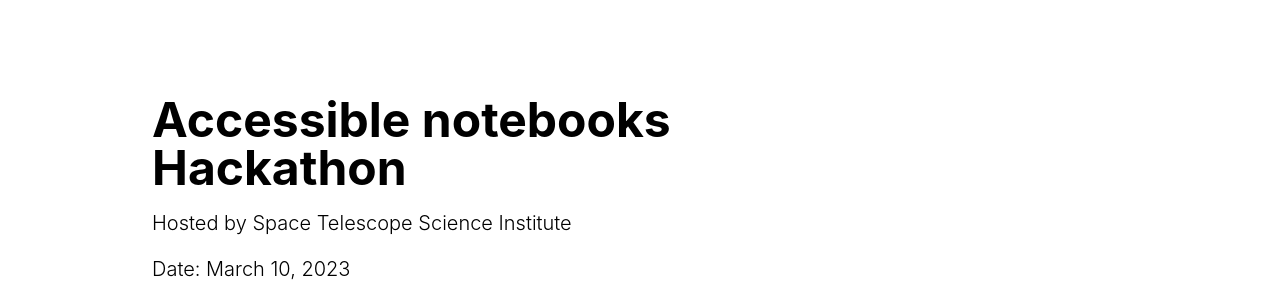
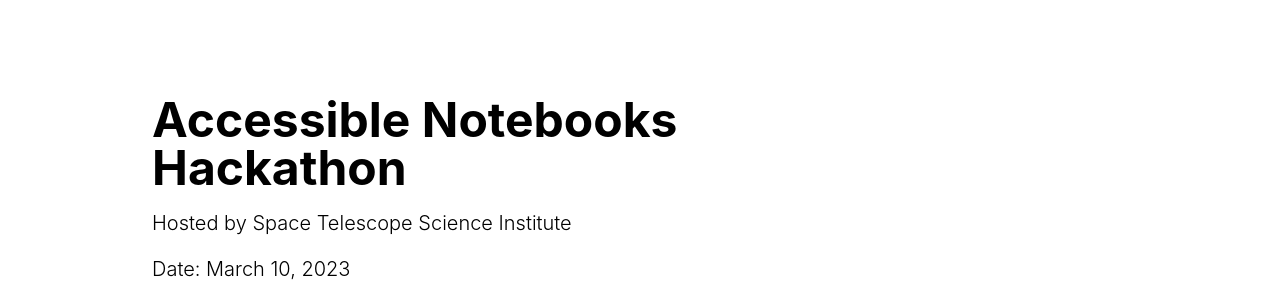
Before and after one commit to Iota-School/nonvisual_data_science_workshops, a Jekyll site: the page built from index.html, in a window 1280 px wide and 900 px high. Shown: the top 292 px of the window. Built offline with Jekyll 4.4.1, drawn with Linux system fonts in a browser that asks for light colours; part of the change alters nothing that is shown.

```diff
--- a/index.html
+++ b/index.html
@@ -15,7 +15,7 @@ title: "Home"
       </div>
       <div class="col-lg-8">
         <h1 class="display-5 fw-bold lh-1 mb-3">
-	  Accessible notebooks Hackathon
+	  Accessible Notebooks Hackathon
 	</h1>
 
 
@@ -96,14 +96,14 @@ title: "Home"
     <div class="col-md-6">
       <h2 class="display-6 fw-bold lh-1 mb-3">About STScI</h2>
   <p>
-    Space Telescope Science Institute helps humanity to explore the universe by performing scientific operations for the Hubble and James Webb space telescopes and by sharing open astronomical data and research with the world.<a target="_blank" href="https://www.stsci.edu/
+    Space Telescope Science Institute helps humanity to explore the universe by performing scientific operations for the Hubble and James Webb space telescopes and by sharing open astronomical data and research with the world.&nbsp &nbsp<a target="_blank" href="https://www.stsci.edu/
 ">Read more</a></p>
   </p>
     </div>
     <div class="col-md-6">
       <h2 class="display-6 fw-bold lh-1 mb-3">Notebooks for All</h2>
       <p>
-	In 2022-2023, Space Telescope Science Institute is taking steps to make scientific outputs, and especially Jupyter notebooks, more accessible for people with disabilities. <a target="_blank" href="https://github.com/Iota-School/notebooks-for-all">Read more</a>
+	In 2022-2023, Space Telescope Science Institute is taking steps to make scientific outputs, and especially Jupyter notebooks, more accessible for people with disabilities.  &nbsp&nbsp<a target="_blank" href="https://github.com/Iota-School/notebooks-for-all">Read more</a>
 	</p>
 
 
```
